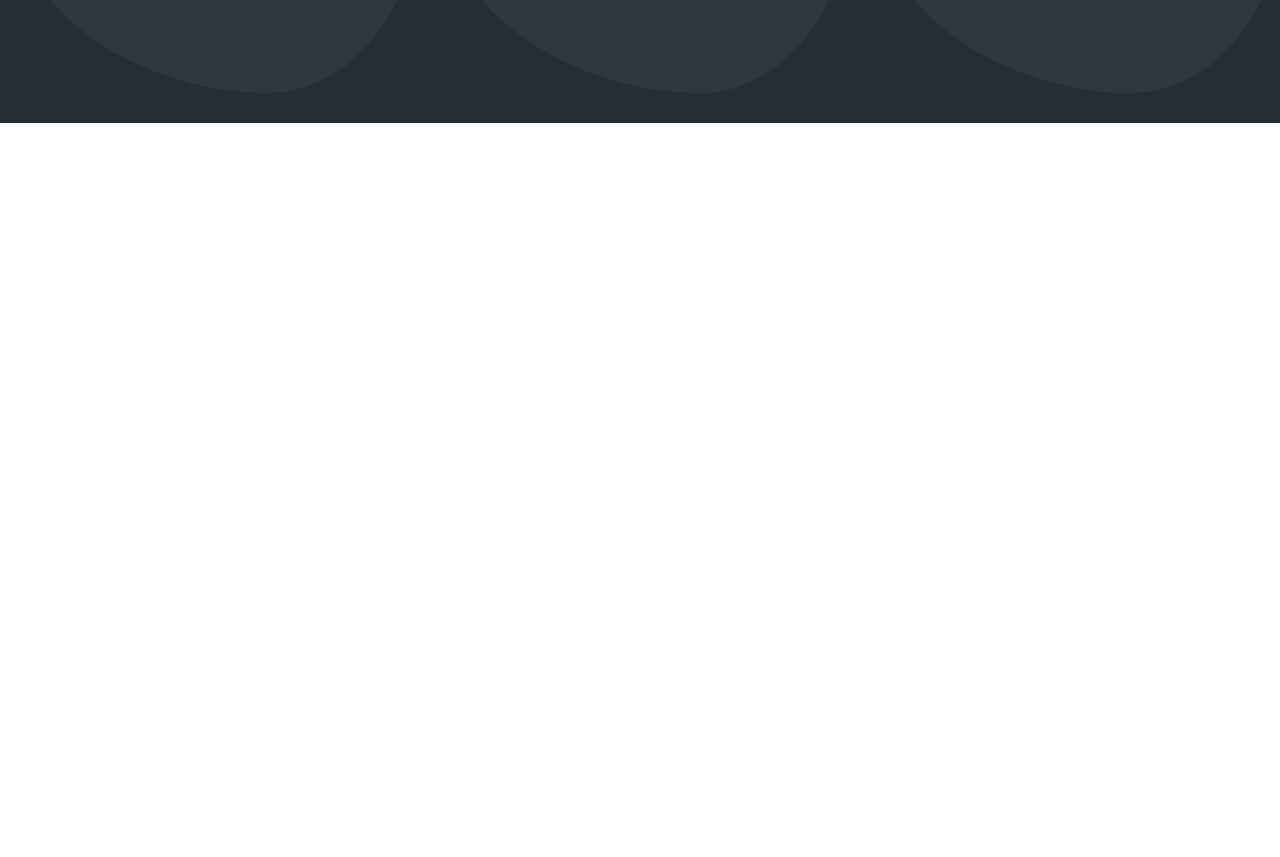
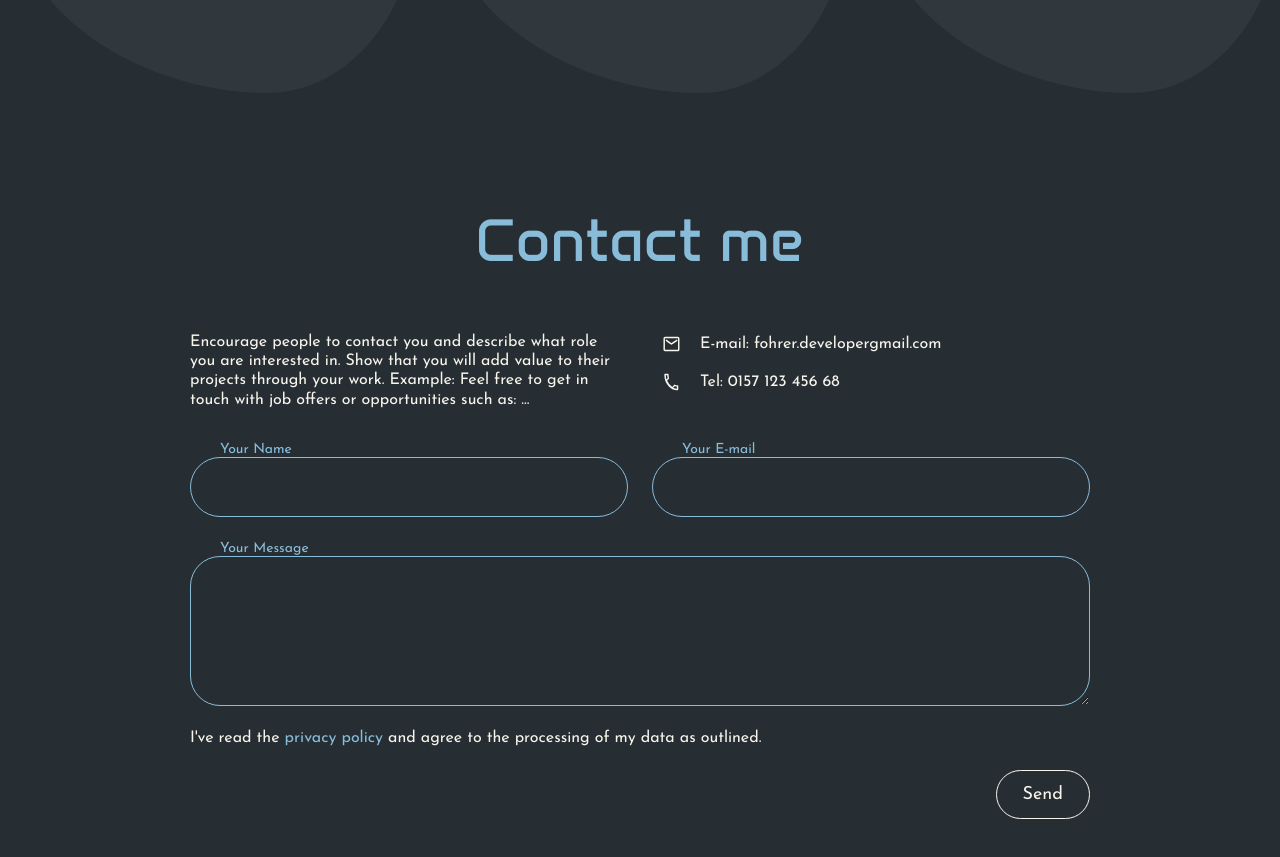
Before and after one commit to Saki63/portfolio, an Angular app: page / in a window 1280 px wide. Shown: the part 3265-4122 px from the top of the page. Before the commit the page ends 3388 px from the top, so only its background shows below. Built offline with nearby package versions, Linux system fonts and the light colour scheme.

Commit message:
feat: add contact me section

```diff
--- a/src/app/app.component.html
+++ b/src/app/app.component.html
@@ -9,5 +9,8 @@
    <app-my-projects></app-my-projects>
 </app-section>
 <app-references></app-references>
+<app-section [title]="'Contact me'">
+   <app-contact-me></app-contact-me>
+</app-section>
 
 <router-outlet></router-outlet>
--- a/src/app/app.component.ts
+++ b/src/app/app.component.ts
@@ -7,11 +7,12 @@ import { WhyMeComponent } from "./why-me/why-me.component";
 import { MySkillsComponent } from './my-skills/my-skills.component';
 import { MyProjectsComponent } from './my-projects/my-projects.component';
 import { ReferencesComponent } from './references/references.component';
+import { ContactMeComponent } from "./contact-me/contact-me.component";
 
 @Component({
   selector: 'app-root',
   standalone: true,
-  imports: [CommonModule, RouterOutlet, LandingpageComponent, SectionComponent, WhyMeComponent, MySkillsComponent, MyProjectsComponent, ReferencesComponent],
+  imports: [CommonModule, RouterOutlet, LandingpageComponent, SectionComponent, WhyMeComponent, MySkillsComponent, MyProjectsComponent, ReferencesComponent, ContactMeComponent],
   templateUrl: './app.component.html',
   styleUrl: './app.component.scss'
 })
--- /dev/null
+++ b/src/app/contact-me/contact-me.component.html
@@ -0,0 +1,45 @@
+<div class="content_limit content">
+    <div class="content_top">
+        <p class="content_left">
+            Encourage people to contact you and describe what role you are interested in. Show that you will add value to their projects through your work.
+            Example: Feel free to get in touch with job offers or opportunities such as: ...
+        </p>
+        <div class="content_right">
+            <a href="#">
+                <app-icon-email1 [size]="22"></app-icon-email1>
+                <span>E-mail: fohrer.developergmail.com</span>
+            </a>
+            <a href="#">
+                <app-icon-phone class="cursor_hover" [size]="22"></app-icon-phone>
+                <span>Tel: 0157 123 456 68</span>
+            </a>
+        </div>
+    </div>
+    <form action="submit">
+        <div class="first_inputs">
+            <div class="input_wrapper">
+                <label for="name">Your Name</label>
+                <input id="name" type="text">
+            </div>
+            <div class="input_wrapper">
+                <label for="mail">Your E-mail</label>
+                <input id="mail" type="email">
+            </div>
+
+        </div>
+        <div class="input_wrapper">
+            <label for="message">Your Message</label>
+            <textarea name="" id="message"></textarea>
+        </div>
+
+        <div class="checkbox_wrapper">
+            <img src="" alt="">
+            <span>I've read the <a>privacy policy</a> and agree to the processing of my data as outlined.</span>
+        </div>
+        <div class="send_btn_wrapper">
+            <button class="secondary" disabled>Send</button>
+        </div>
+
+    </form>
+
+</div>
--- /dev/null
+++ b/src/app/contact-me/contact-me.component.scss
@@ -0,0 +1,122 @@
+@import '../shared/scss/fonts.scss';
+@import '../shared/scss/button.scss';
+@import '../../styles.scss';
+
+
+
+.content_limit{
+    max-width: 900px;
+}
+
+.content{
+    @include flex-box($fd: column, $ai: start, $g: 32px);
+}
+
+.content_top{
+    @include flex-box($g: 44px, $ai: start);
+
+    .content_left{
+        @include flex-box();
+        flex: 1;
+        line-height: 120%;
+    }
+
+    .content_right{
+        @include flex-box($fd: column, $ai: start, $g: 16px);
+        flex: 1;
+
+        a {
+            text-decoration: none;
+            color: $secondary-color;
+            @include flex-box($g: 16px);
+
+            &:hover{
+                color: $primary-color;
+            }
+            * {
+                cursor: pointer;
+            }
+        }
+        a * {
+            cursor: pointer;
+        }
+    }
+}
+
+
+
+form{
+    @include flex-box($g: 24px, $fd: column);
+    width: 100%;
+
+    .first_inputs{
+        @include flex-box($g: 24px);
+        width: 100%;
+
+        input{
+            width: 100%;
+            border-radius: 30px;
+            height: 60px;
+            border: 1px solid $primary-color;
+            background-color: transparent;
+            cursor: text;
+            color: $secondary-color;
+            padding: 16px;
+
+            &:focus{
+                outline: $primary-color;
+                border-color: $primary-color;
+                background-color: #89BCD91F;
+            }
+        }
+    }
+
+    label{
+        font-size: 14px;
+        font-family: 'Josefin_Sans_Regular';
+        color: $primary-color;
+        padding-left: 30px;
+    }
+
+    textarea{
+        width: 100%;
+        border-radius: 30px;
+        height: 150px;
+        border: 1px solid $primary-color;
+        background-color: transparent;
+        cursor: text;
+        color: $secondary-color;
+        padding: 16px;
+
+        &:focus{
+            outline: $primary-color;
+            border-color: $primary-color;
+            background-color: #89BCD91F;
+        }
+    }
+
+    .input_wrapper{
+        @include flex-box($fd: column, $ai: start);
+        width: 100%;
+    }
+
+    .checkbox_wrapper{
+        width: 100%;
+
+        a{
+            color: $primary-color;
+            cursor: pointer;
+
+            &:hover{
+                color: $secondary-color;
+            }
+        }
+    }
+
+    .send_btn_wrapper{
+        @include flex-box($jc: end);
+        width: 100%;
+
+    }
+
+}
--- a/src/app/shared/scss/button.scss
+++ b/src/app/shared/scss/button.scss
@@ -32,4 +32,11 @@ button * {
     &:hover {
         background-color: #F8F5EC1F;
     }
+
+    &:disabled{
+        border-color: $secondary-color;
+        color: $secondary-color;
+        background-color: transparent;
+        cursor: default;
+    }
 }
--- /dev/null
+++ b/src/app/shared/svg-images/other/svgs/email-icon.component.html
@@ -0,0 +1,29 @@
+<div (mouseover)="hover=true" (mouseleave)="hover=false">
+    @if (hover){
+        <svg viewBox="0 0 27 30" fill="none" xmlns="http://www.w3.org/2000/svg">
+            <path d="M21.824 5H4.36239C3.1619 5 2.1906 6.125 2.1906 7.5L2.17969 22.5C2.17969 23.875 3.1619 25 4.36239 25H21.824C23.0245 25 24.0067 23.875 24.0067 22.5V7.5C24.0067 6.125 23.0245 5 21.824 5ZM21.3874 10.3125L13.6716 15.8375C13.3224 16.0875 12.864 16.0875 12.5148 15.8375L4.79893 10.3125C4.52609 10.1125 4.36239 9.775 4.36239 9.4125C4.36239 8.575 5.15907 8.075 5.78114 8.5125L13.0932 13.75L20.4052 8.5125C21.0273 8.075 21.824 8.575 21.824 9.4125C21.824 9.775 21.6603 10.1125 21.3874 10.3125Z"
+            fill="#89BCD9"/>
+        </svg>
+    }
+    @else {
+        <svg viewBox="0 0 27 30" fill="none" xmlns="http://www.w3.org/2000/svg">
+            <path d="M4.18262 6H21.6445C22.1695 6.00017 22.8271 6.54564 22.8271 7.5V22.5C22.8271 23.4544 22.1695 23.9998 21.6445 24H4.18262C3.65777 23.9999 3.00045 23.4548 3 22.501L3.01074 7.50098V7.5C3.01074 6.53865 3.66359 6.00006 4.18262 6Z"
+                stroke="currentColor"
+                stroke-width="2"/>
+            <path d="M6 10C6 10 12.5033 15 12.8182 15C13.133 15 20.0909 10 20.0909 10"
+                stroke="currentColor"
+                stroke-width="2"
+                stroke-linecap="round"/>
+        </svg>
+    }
+</div>
+
+        <svg viewBox="0 0 27 30" fill="none" xmlns="http://www.w3.org/2000/svg">
+            <path d="M4.18262 6H21.6445C22.1695 6.00017 22.8271 6.54564 22.8271 7.5V22.5C22.8271 23.4544 22.1695 23.9998 21.6445 24H4.18262C3.65777 23.9999 3.00045 23.4548 3 22.501L3.01074 7.50098V7.5C3.01074 6.53865 3.66359 6.00006 4.18262 6Z"
+                stroke="currentColor"
+                stroke-width="2"/>
+            <path d="M6 10C6 10 12.5033 15 12.8182 15C13.133 15 20.0909 10 20.0909 10"
+                stroke="currentColor"
+                stroke-width="2"
+                stroke-linecap="round"/>
+        </svg>
--- /dev/null
+++ b/src/app/shared/svg-images/other/svgs/phone-icon.component.html
@@ -0,0 +1,5 @@
+<svg viewBox="0 0 27 31" fill="none" xmlns="http://www.w3.org/2000/svg">
+    <path d="M8.18457 4.86719C8.19003 4.87091 8.20013 4.87758 8.21289 4.89258C8.25249 4.93924 8.29688 5.0304 8.29688 5.15625C8.29688 6.85315 8.52699 8.48622 8.9541 10.0146V10.0156C9.00002 10.1878 8.95463 10.3432 8.88477 10.4258L6.47852 13.2617L6.07617 13.7354L6.32227 14.3057C7.97227 18.1273 10.6423 21.2735 13.9316 23.2598L14.6602 23.7002L15.2109 23.0508L17.6172 20.2148C17.6232 20.2078 17.6294 20.2032 17.6338 20.1992C18.9591 20.7117 20.3894 20.9898 21.8564 20.9922C21.8618 20.9957 21.8722 21.0027 21.8857 21.0186C21.9253 21.0652 21.9697 21.1565 21.9697 21.2822V25.7812C21.9697 25.9071 21.9253 25.9983 21.8857 26.0449C21.873 26.0599 21.862 26.0655 21.8564 26.0693C12.2943 26.0571 4.28125 16.8608 4.28125 5.15625C4.28125 5.0304 4.32564 4.93924 4.36523 4.89258C4.37794 4.87764 4.38807 4.87095 4.39355 4.86719H8.18457Z"
+        stroke="currentColor"
+        stroke-width="2"/>
+</svg>
```
Also changed, not shown: src/app/contact-me/contact-me.component.ts (added, +13 -0 lines), src/app/shared/svg-images/other/other.component.ts (+14 -0 lines), src/app/shared/svg-images/svg-images.ts (+7 -3 lines).
